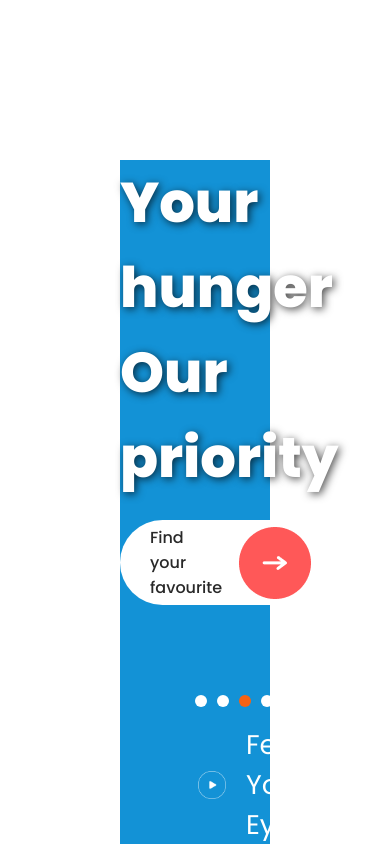
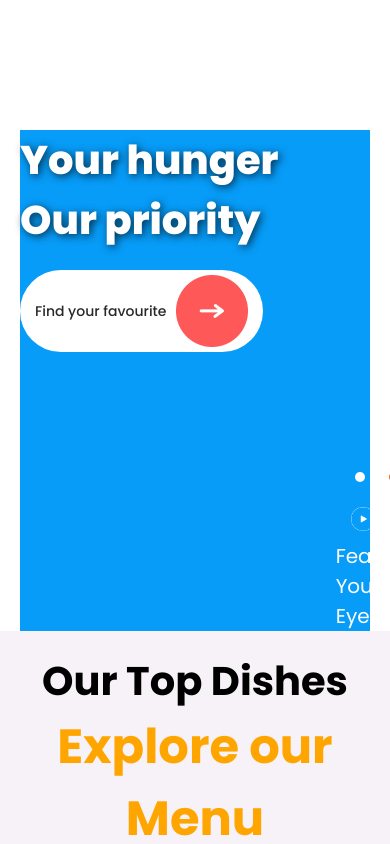
Before and after one commit to SagarSingh03/Eat-Repeat_Food_Delivery_Website, a React (Vite) app: page / in a window 390 px wide. Shown: the part 880-1724 px from the top of the page. Built offline with nearby package versions, Linux system fonts and the light colour scheme.

Commit message:
Here media queries are fixed for diff devices.

```diff
--- a/src/components/Hero/Hero.css
+++ b/src/components/Hero/Hero.css
@@ -8,7 +8,6 @@
   font-weight: 800;
   color: rgb(255, 255, 255);
   text-shadow: 2px 2px 8px rgba(0, 0, 0, 0.7);
-    /* adds outline to text */
   max-width: 90%;
 }
 
@@ -38,7 +37,7 @@
 .hero-dot-play {
   margin-top: 120px;
   display: flex;
-    justify-content: space-between;
+  margin-left: 335px;
 }
 
 .hero-dot {
@@ -56,8 +55,10 @@
 .class-dots {
   display: flex;
   gap: 7px;
-    margin-left: 860px;
+  margin-left: auto;
+  margin-right: auto;
   margin-top: 200px;
+  justify-content: center;
 }
 
 .hero-dot.orange {
@@ -73,71 +74,90 @@
   color: #fff;
 }
 
-/* @media (max-width: 1540px){
-    .hero{
-        position: relative;
-        top: 100px;
-        left: 0;
-        width: 100%;
-        z-index: 10;
-        background-color: #1783dc;
+
+@media (max-width: 1400px) {
+  .hero {
+    margin: 0px 60px;
+    margin-top: 170px;
+    background-color: rgb(7, 156, 248);
   }
 
   .hero-text {
-        display: flex;
-        flex-direction: column;
-    }
-
-    .hero-play{
-        display: flex;
-        align-items: center;
-        margin-right: 40%;
-    }
-
-} */
-
-@media (max-width: 1540px) {
-  .hero {
-    margin: 0px 120px;
+    font-size: 3.5rem;
     margin-top: 100px;
-    position: relative;
-    background-color: #1392d6;
-  }
-
-
-  .hero-text {
-    font-size: 3.5rem;
-    max-width: 90%;
-    margin-top: 200px;
   }
 
   .hero-explore p {
-    font-size: 16px;
+    font-size: 18px;
   }
 
-  /* Keep dots at bottom center */
   .class-dots {
-    position: relative;
-    bottom: 30px;
-    left: 50%;
-    display: flex;
-    gap: 10px;
-    margin: 0;
-    z-index: 20;
+    margin-top: 100px;
+  }
+
+  .hero-dot-play {
+    flex-direction: column;
+    align-items: center;
+    margin-top: 60px;
+  }
+
+  .hero-play {
+    gap: 20px;
   }
 
   .hero-dot {
     width: 12px;
     height: 12px;
   }
+}
+
+@media (max-width: 768px) {
+  .hero {
+    margin: 0px 20px;
+    margin-top: 170px;
+    background-color: rgb(7, 156, 248);
+  }
+
+  .hero-text {
+    font-size: 2.5rem;
+    margin-top: 60px;
+  }
+
+  .hero-explore {
+    padding: 5px 15px;
+    gap: 10px;
+  }
+
+  .hero-explore p {
+    font-size: 14px;
+  }
+
+  .hero-dot-play {
+    flex-direction: column;
+    align-items: center;
+    margin-top: 60px;
+  }
+
+  .class-dots {
+    flex-direction: row;
+    margin-top: 60px;
+    justify-content: center;
+  }
+
+  .hero-dot {
+    width: 10px;
+    height: 10px;
+  }
 
   .hero-play {
-    gap: 20px;
-    z-index: 20;
+    flex-direction: column;
+    gap: 10px;
+    align-items: center;
+    font-size: 20px;
   }
 
   .hero-play img {
-    width: 28px;
-    height: 28px;
+    width: 24px;
+    height: 24px;
   }
 }
```
Also changed, not shown: src/components/Hero/Hero.jsx (line endings or trailing spaces). Lines whose indentation alone changed are shown as unchanged.
